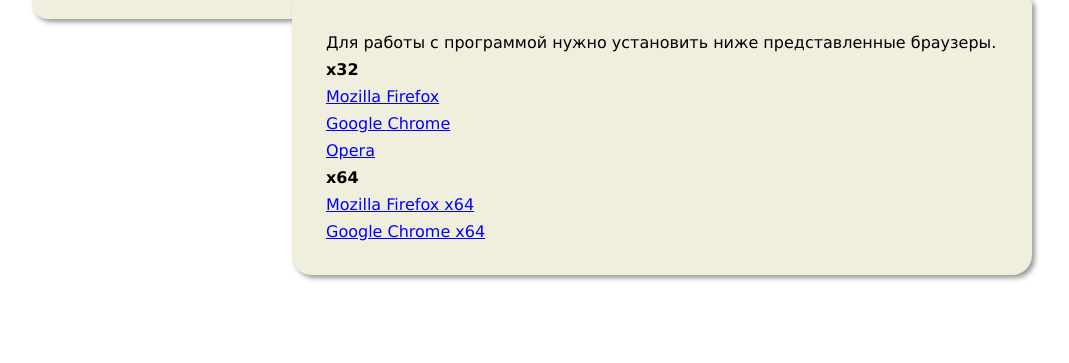
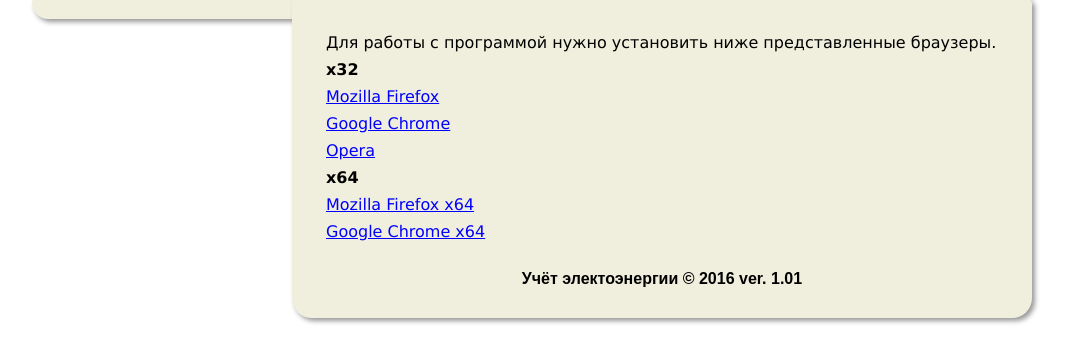
Before and after one commit to publicav/electro_counts, a PHP site: page /help.php in a window 1280 px wide. Shown: the part 145-508 px from the top of the page, without its empty margins (108-1177 px from the left). Run offline with PHP 8.4, Linux system fonts and the light colour scheme; data that the repository does not hold is empty; some libraries are stand-ins or nearby versions.

Commit message:
Relese version 1.01

```diff
--- a/css/adm.css
+++ b/css/adm.css
@@ -1133,3 +1133,10 @@
  margin:10px;
  padding:10px;
  }
+
+ #product {
+	 font: 16px Arial;
+	 font-weight: bold;
+	 text-align: center;
+	 margin-top: 25px;
+ }
--- a/models/config.php
+++ b/models/config.php
@@ -10,5 +10,5 @@
  $config['META_K'] = 'Учёт электроэнергии, kkc.dmkd.dp.ua';
  $config['LEN_PASS'] = 2;
  $config['RING'] = 1;
-
+ $config['VERSION'] = '1.01';
 ?>
--- a/views/help_v.php
+++ b/views/help_v.php
@@ -41,6 +41,7 @@
 		<p><a href="prog/MozillaFirefox64OfflineInstaller.exe" title="Mozila Firefox">Mozilla Firefox x64</a></p>
 		<p><a href="prog/GoogleChrome64OfflineInstaller.exe" title="Google Chrome">Google Chrome x64</a></p>
 	<div>
+	<div id="product">Учёт электоэнергии © 2016  ver. <?php echo $config['VERSION']; ?></div>
 </div>
 
 
```
